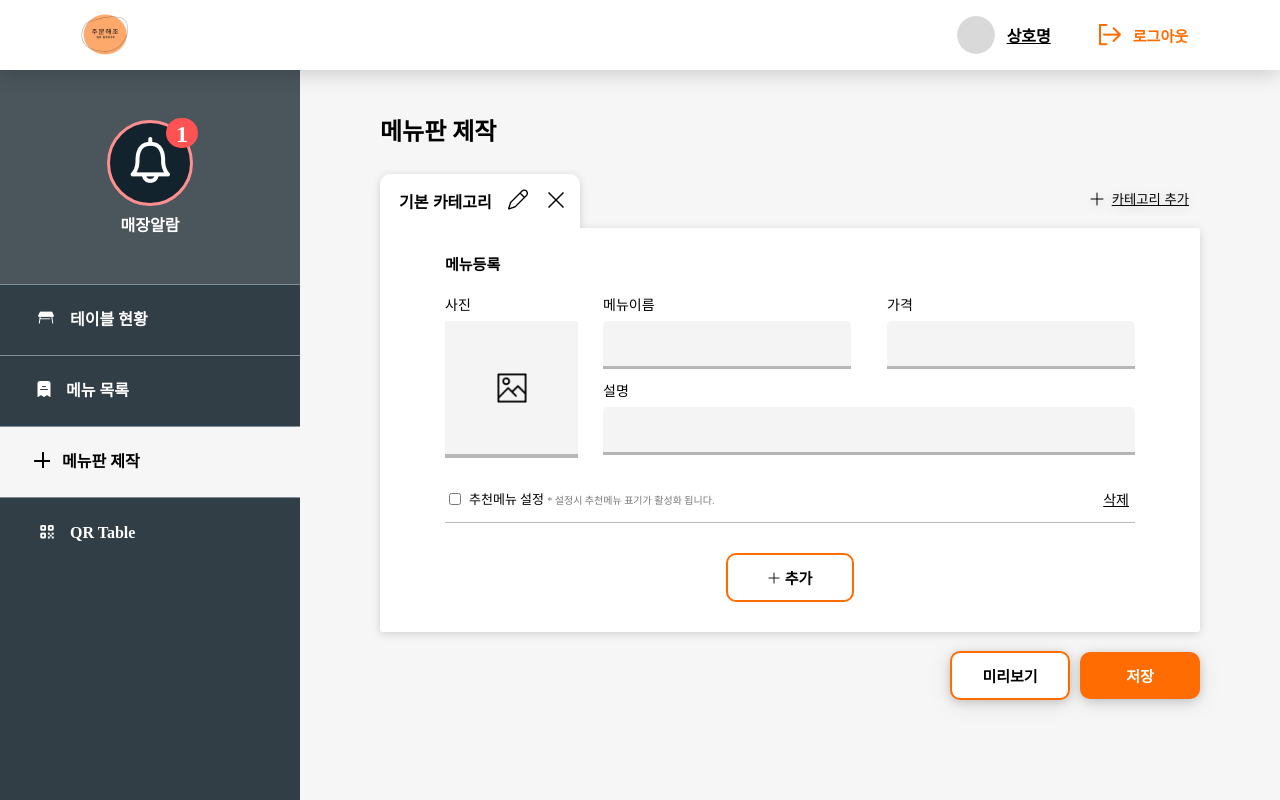
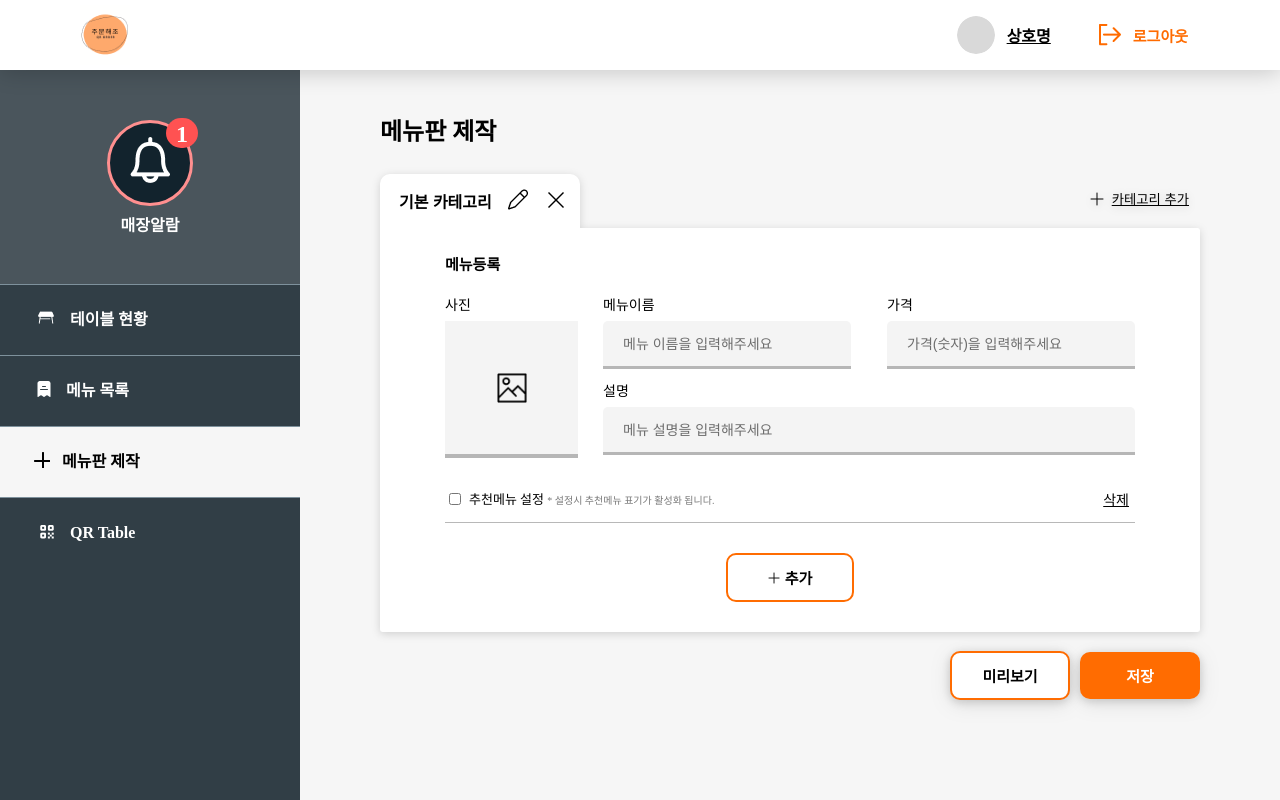
Before and after one commit to codestates-seb/seb40_main_021, a React (Create React App) app in the folder client/: page /user/menusetting in a window 1280 px wide. Built offline with nearby package versions, Linux system fonts and the light colour scheme.

Commit message:
🔨 Script: Redux Add id, Delete menu

```diff
--- a/client/src/components/Menu/MenuList.js
+++ b/client/src/components/Menu/MenuList.js
@@ -3,7 +3,7 @@ import Input from '../Input';
 import MenuImg from './MenuImg';
 import { useState, useEffect } from 'react';
 import { useDispatch, useSelector } from "react-redux";
-import { menuUserUpdate } from "../../redux/action/action";
+import { menuUserUpdate, menuUserDelete } from "../../redux/action/action";
 import styled from 'styled-components';
 import IconPhoto from './../../assets/img/icon_menu_photo.png'
 
@@ -50,7 +50,7 @@ cursor: pointer;
     display:  ${(p) => (p.background === '' ? 'block' : 'none')};
 }
 `
-const MenuList = ({ el, idx }) => {
+const MenuList = ({ el }) => {
 
     const dispatch = useDispatch()
     const [imgSrc, setImageSrc] = useState('')
@@ -81,48 +81,56 @@ const MenuList = ({ el, idx }) => {
         }
     }
 
+    useEffect(() => {
+        console.log(pricesChange)
+        if (pricesChange[0] === '0') {
+
+            const changePrice = pricesChange.substr(1);
+            console.log('0들어옴', typeof (pricesChange))
+            setpricesChange(changePrice)
+        }
+    }, [pricesChange])
 
 
     useEffect(() => {
-        dispatch(menuUserUpdate(idx, menuAboutChange, menuNameChange, imgSrc, pricesChange))
+        dispatch(menuUserUpdate(el.id, menuAboutChange, menuNameChange, imgSrc, pricesChange))
     }, [menuNameChange, menuAboutChange, pricesChange, imgSrc])
 
     const DeleteMenu = (e) => {
-
-        // console.log(e.target.id)
+        dispatch(menuUserDelete(el.id))
     }
     return (
         <S.List>
             <S.ListLi>
-                <PicWrap><p>사진</p><LabelPhoto background={imgSrc} name={'menuImg'} onChange={(e) => handleValue(e)} htmlFor={`picture${idx}`}><img src={IconPhoto} alt='add' /></LabelPhoto><input onChange={(e) => encodeFileToBase64(e.target.files[0])} type='file' name={`picture${idx}`} id={`picture${idx}`} /></PicWrap>
+                <PicWrap><p>사진</p><LabelPhoto background={imgSrc} name={'menuImg'} onChange={(e) => handleValue(e)} htmlFor={`picture${el.id}`}><img src={IconPhoto} alt='add' /></LabelPhoto><input onChange={(e) => encodeFileToBase64(e.target.files[0])} type='file' name={`picture${el.id}`} id={`picture${el.id}`} /></PicWrap>
                 <S.InputWrap>
                     <S.InputList>
                         <S.InputListWrap>
                             <p>메뉴이름
                                 {/* <span>{el.errorMessage.menuName === '' ? null : el.errorMessage.menuName}</span> */}
                             </p>
-                            <Input name={`menuName`} type="text" idx={idx} handleValue={handleValue} width={'100%'} placeholders="설명을 입력해주세요" />
+                            <Input name={`menuName`} placeholder="메뉴 이름을 입력해주세요" type="text" idx={el.id} handleValue={handleValue} width={'100%'} placeholders="설명을 입력해주세요" />
                         </S.InputListWrap>
                         <S.InputListWrap>
                             <p>가격</p>
                             {/* <span>{el.errorMessage.menuName === '' ? null : el.errorMessage.prices}</span> */}
-                            <Input name={`prices`} type="number" idx={idx} handleValue={handleValue} width={'100%'} placeholders="설명을 입력해주세요" />
+                            <Input name={`prices`} value={el.prices} placeholder="가격(숫자)을 입력해주세요" type="number" handleValue={handleValue} width={'100%'} placeholders="설명을 입력해주세요" />
                         </S.InputListWrap>
                     </S.InputList>
                     <S.InputList>
                         <S.InputListWrap>
                             <p>설명</p>
                             {/* <span>{el.errorMessage.menuName === '' ? null : el.errorMessage.menuAbout}</span> */}
-                            <Input name={`menuAbout`} type='text' idx={idx} handleValue={handleValue} width={'100%'} placeholders="설명을 입력해주세요" />
+                            <Input name={`menuAbout`} placeholder="메뉴 설명을 입력해주세요" type='text' handleValue={handleValue} width={'100%'} placeholders="설명을 입력해주세요" />
                         </S.InputListWrap>
                     </S.InputList>
                 </S.InputWrap>
             </S.ListLi>
             <S.BottomListWarp>
                 <S.CheckboxWrap>
-                    <S.Checkbox type='checkbox' name={`recommnd`} idx={`recommnd${idx}`} /><S.LabelBox htmlFor={`recommnd${idx}`} >추천메뉴 설정 <span>* 설정시 추천메뉴 표기가 활성화 됩니다.</span></S.LabelBox>
+                    <S.Checkbox type='checkbox' name={`recommnd`} idx={`recommnd${el.id}`} /><S.LabelBox htmlFor={`recommnd${el.id}`} >추천메뉴 설정 <span>* 설정시 추천메뉴 표기가 활성화 됩니다.</span></S.LabelBox>
                 </S.CheckboxWrap>
-                <S.DeleteBtnWarp idx={idx} onClick={(e) => DeleteMenu(e)}>삭제</S.DeleteBtnWarp>
+                <S.DeleteBtnWarp onClick={(e) => DeleteMenu(e)}>삭제</S.DeleteBtnWarp>
             </S.BottomListWarp>
 
         </S.List>
--- a/client/src/pages/menu/SetMenu.js
+++ b/client/src/pages/menu/SetMenu.js
@@ -33,6 +33,7 @@ const SetMenu = () => {
     const state = useSelector((store) => store.menuUserItemReducer)
     const menuCountPlus = () => {
         dispatch(menuUserAdd({
+            id: uuidv4(),
             menuImg: '',
             prices: '',
             menuName: '',
@@ -67,7 +68,7 @@ const SetMenu = () => {
                 <S.MenuContainerWarp>
                     <S.SettingHead>메뉴등록</S.SettingHead>
                     <S.MenuListUl>
-                        {state.data.map((el, idx) => <MenuList el={el} idx={idx} key={idx} />)}
+                        {state.data.map((el, idx) => <MenuList el={el} key={el.id} />)}
                     </S.MenuListUl>
                     <S.AddBtn onClick={menuCountPlus}><img src={IconAdd} alt='add' />추가</S.AddBtn>
                 </S.MenuContainerWarp>
--- a/client/src/redux/action/action.js
+++ b/client/src/redux/action/action.js
@@ -23,11 +23,11 @@ export const menuUserAdd = (res) => {
       payload: { res }
    }
 }
-export const menuUserUpdate = (idx, menuAboutValue, menuNameValue, menuImgValue, pricesValue) => {
+export const menuUserUpdate = (id, menuAboutValue, menuNameValue, menuImgValue, pricesValue) => {
    return {
       type: MENU_USER_UPDATE,
       payload: {
-         idx,
+         id,
          menuAboutValue,
          menuNameValue,
          menuImgValue,
@@ -36,11 +36,11 @@ export const menuUserUpdate = (idx, menuAboutValue, menuNameValue, menuImgValue,
    }
 }
 
-export const menuUserDelete = (idx) => {
+export const menuUserDelete = (id) => {
    return {
       type: MENU_USER_DELETE,
       payload: {
-         idx
+         id
       }
    }
 }
--- a/client/src/redux/reducers/menuUserItemReducer.js
+++ b/client/src/redux/reducers/menuUserItemReducer.js
@@ -3,6 +3,7 @@ import { v4 as uuidv4 } from 'uuid';
 
 const initialState = {
     data: [{
+        id: uuidv4(),
         menuImg: '',
         prices: '',
         menuName: '',
@@ -26,12 +27,14 @@ const menuUserItemReducer = (state = initialState, action) => {
             return Object.assign({}, state, { data: changeData });
         case MENU_USER_UPDATE:
 
-            const menuNameChange = state.data[action.payload.idx].menuName = action.payload.menuNameValue
-            const menuAboutChange = state.data[action.payload.idx].menuAbout = action.payload.menuAboutValue
-            const menuImgChange = state.data[action.payload.idx].menuImg = action.payload.menuImgValue
-            const pricesChange = state.data[action.payload.idx].prices = action.payload.pricesValue
+            const menuNameChange = state.data.find(x => x.id === action.payload.id).menuName = action.payload.menuNameValue
+            const menuAboutChange = state.data.find(x => x.id === action.payload.id).menuAbout = action.payload.menuAboutValue
+            const menuImgChange = state.data.find(x => x.id === action.payload.id).menuImg = action.payload.menuImgValue
+            const pricesChange = state.data.find(x => x.id === action.payload.id).prices = action.payload.pricesValue
             return Object.assign({}, state, { menuName: menuNameChange, prices: pricesChange, menuImg: menuImgChange, menuAbout: menuAboutChange });
         case MENU_USER_DELETE:
+            const deletMenu = state.data.filter((el, idx) => el.id !== action.payload.id)
+            return Object.assign({}, state, { data: deletMenu });
         default:
             return state;
     }
```
